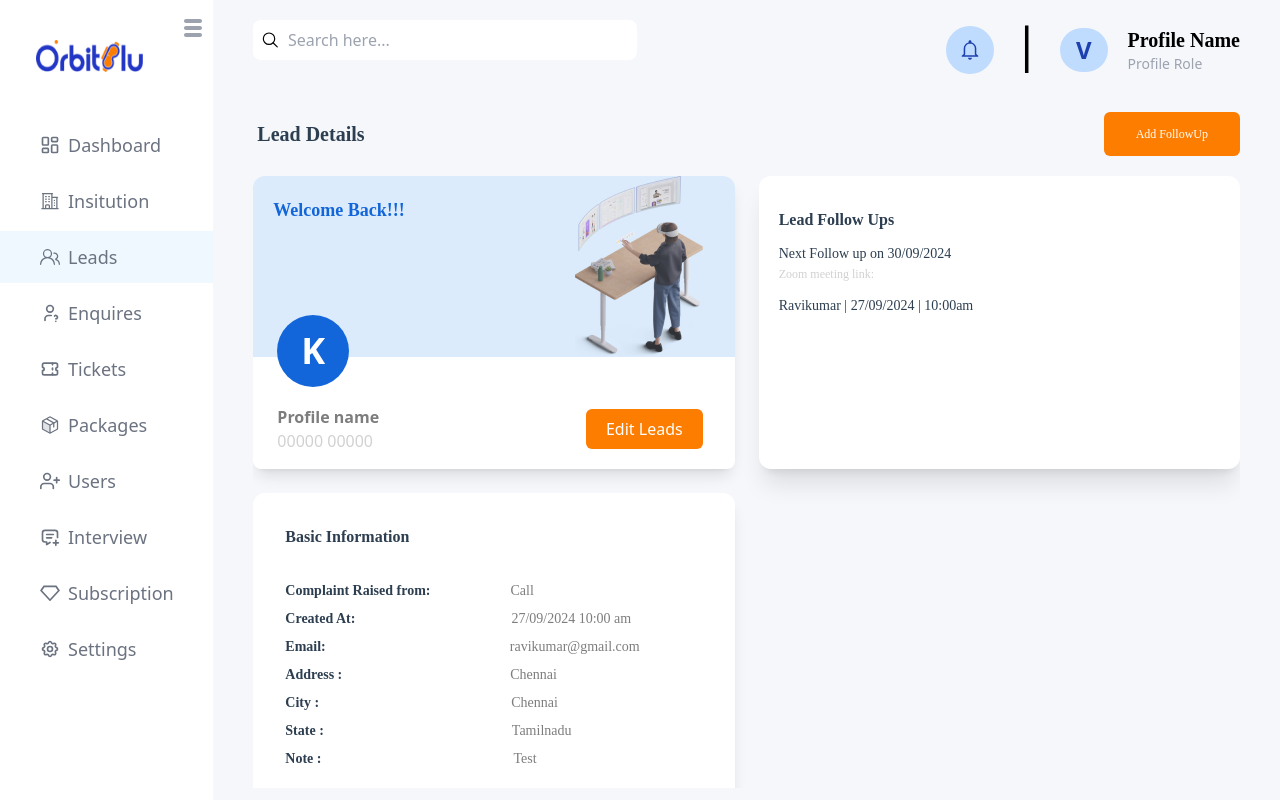
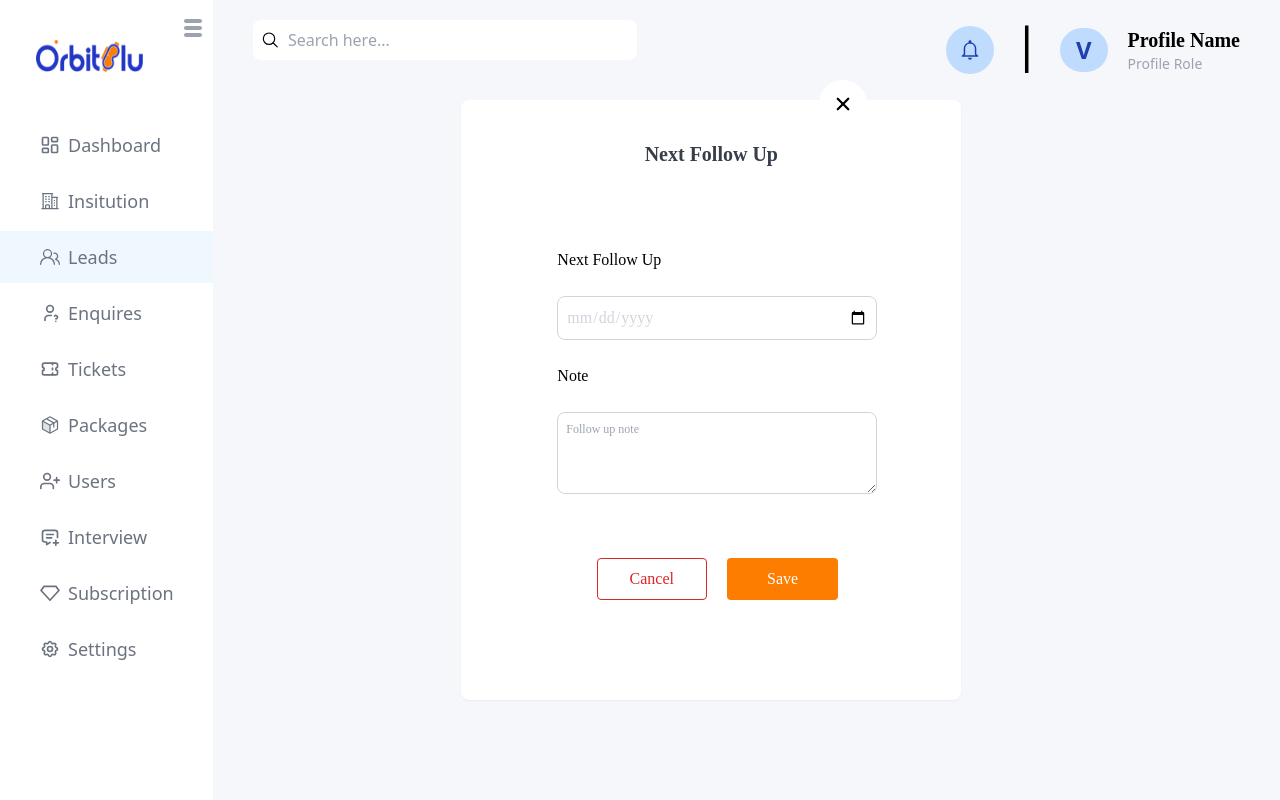
Before and after one commit to kasi-k/Orbit-blue, a React (Vite) app: page /leads in a window 1280 px wide. Built offline with nearby package versions, Linux system fonts and the light colour scheme.

Commit message:
third commit

```diff
--- a/src/App.jsx
+++ b/src/App.jsx
@@ -5,6 +5,7 @@ import Insitution from "./pages/insitution/Insitution";
 import Layout from "./pages/layout/Layout";
 import Leads from "./pages/Leads/Leads";
 import LeadsDetails from "./pages/Leads/LeadsDetails";
+import FollowUp from "./pages/Leads/FollowUp";
 
 function App() {
   return (
@@ -14,7 +15,7 @@ function App() {
           <Route path="/" element={<Layout />}>
             <Route path="/dashboard" element={<Dashboard />} />
             <Route path="/insitution" element={<Insitution/>}/>
-            <Route path="/leads" element={<LeadsDetails/>}/>
+            <Route path="/leads" element={<FollowUp/>}/>
           </Route>
         </Routes>
       </BrowserRouter>
--- /dev/null
+++ b/src/pages/Leads/FollowUp.jsx
@@ -0,0 +1,24 @@
+import React, { useState } from 'react'
+import { IoClose } from "react-icons/io5";
+
+const FollowUp = () => {
+    const [popup,setPopup]=useState(false)
+  return (
+    <div className='  mx-52 font-Source_Sans_Pro w-[500px] h-3/4  bg-white shadow-sm rounded-lg '>
+        <h1 className=' flex  py-10 text-[#383E49] font-bold text-xl justify-center'>Next Follow Up</h1>
+        <button onClick={(e)=>setPopup(false)} className='absolute top-20 bg-white py-3 px-3 rounded-full left-[64%] ' ><IoClose className='size-[24px]' /></button>
+        <form className='grid w-80 mx-24 py-10 gap-6'>
+            <label className="font-normal text-base text-black">Next Follow Up</label>
+            <input type='date' className='border border-[#D0D5DD] rounded-lg py-2 px-2 text-[#D0D5DD] '/>
+            <label className="font-normal text-base text-black">Note</label>
+            <textarea  rows={4} className='border border-[#D0D5DD] rounded-lg px-2 py-2 text-xs font-normal text-[#D0D5DD]'placeholder='Follow up note'/>
+            <div className='flex justify-center gap-5 py-10'>
+            <button className='text-red-600 border-red-600 border px-8 py-2 rounded'>Cancel</button>
+            <button className='bg-orange px-10 py-2 rounded text-white'>Save</button>
+            </div>
+        </form>
+    </div>
+  )
+}
+
+export default FollowUp
```
